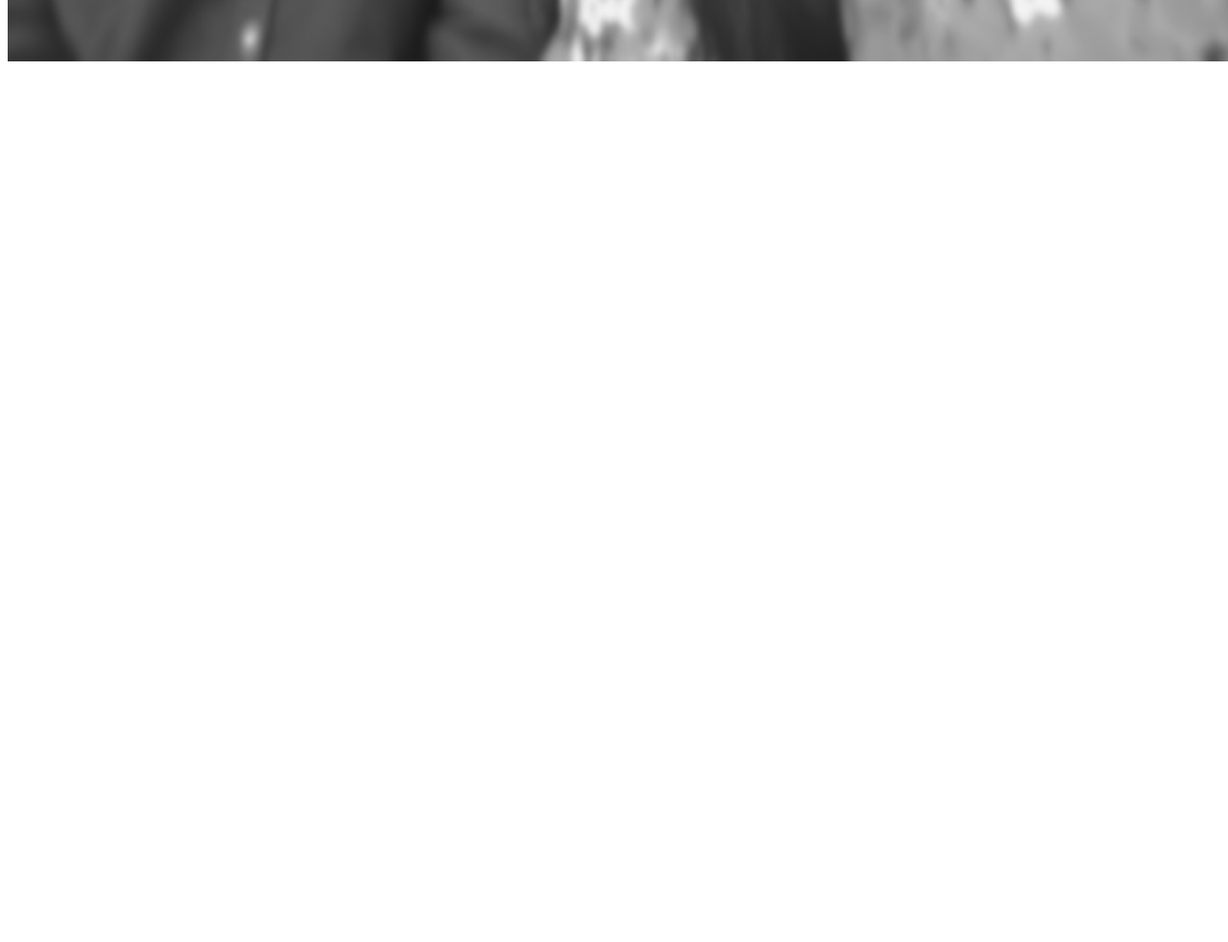
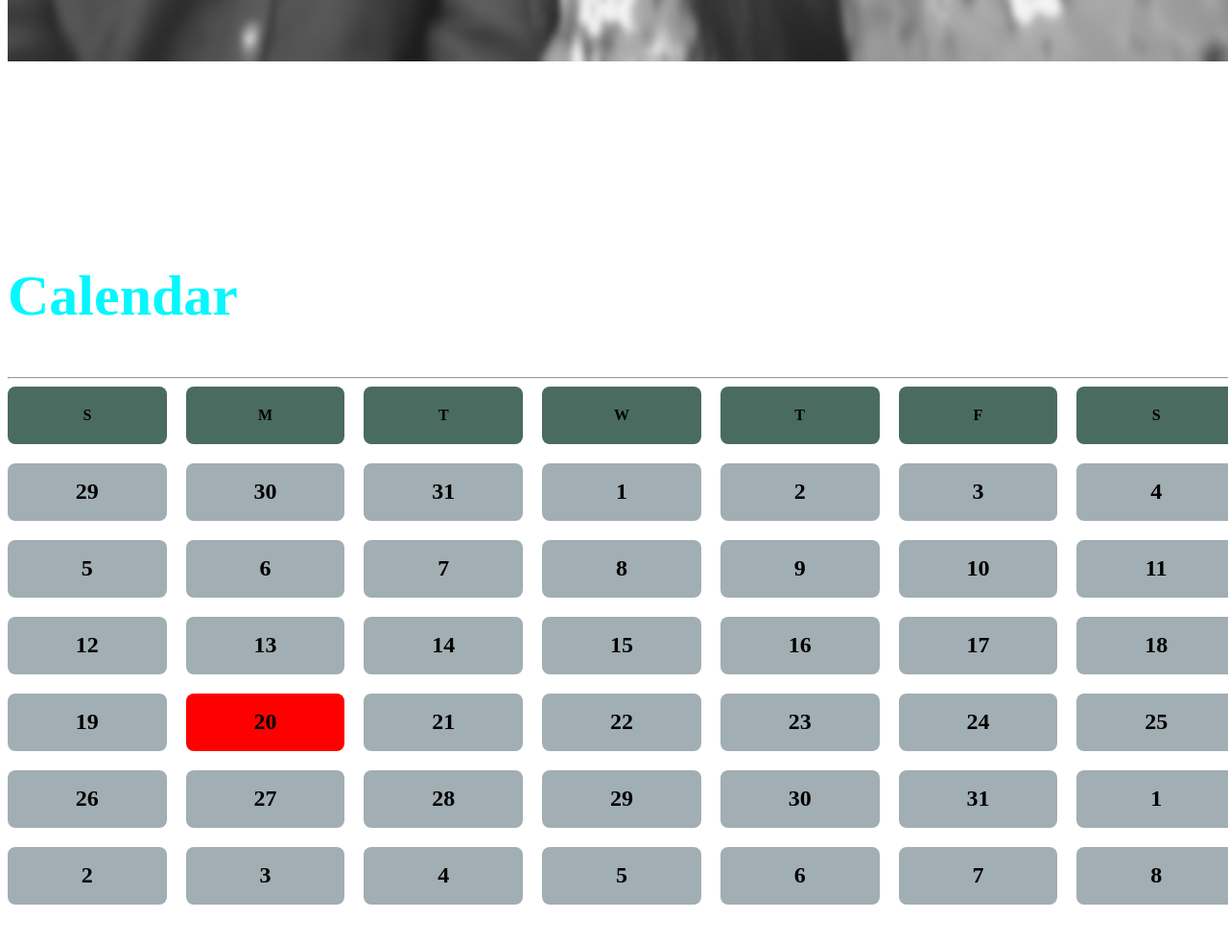
Before and after one commit to roy58465/anniversary-2nd, a plain HTML site: page index.html in a window 1280 px wide. Shown: the part 664-1646 px from the top of the page at 96% size. Before the commit the page ends 896 px from the top, so only its background shows below. Drawn offline with Linux system fonts and the light colour scheme; a web font is replaced by a local one.

Commit message:
added calendar

```diff
--- a/index.html
+++ b/index.html
@@ -21,8 +21,35 @@
             font-size: medium;
             font-weight: 600px;
         }
-        .date{
-            color: rgb(223, 209, 212);
+
+        section{
+            width: 1280px;
+            height: 800px;
+            margin: 0 auto;
+        }
+
+        .calendar-item{
+            display: grid;
+            grid-template-columns: repeat(7, 1fr);
+            column-gap: 20px;
+            row-gap: 20px;
+            border-radius: 8px;
+        }
+        .date, .day{
+            background-color: rgb(161, 174, 179) ;
+            border-radius: 8px;
+            height: 60px;
+            display: flex;
+            justify-content: center;
+            align-items: center;
+            font-size: 1.5em;
+        }
+        .day{
+            background-color: rgb(73, 107, 96);
+            font-size: 1em;
+        }
+        .special{
+            background-color: red;
         }
     </style>
 
@@ -31,7 +58,7 @@
 <body class="normal">
     <div class="anniversary-card">
         <div class="card-item">
-            <h1>HAPPY 2nd <br>ANNIVERSARY</h1>
+            <h1><b>HAPPY 2nd <br>ANNIVERSARY</b></h1>
             <div class="date">20-01-2025</div>
             <hr>
             <P>**It's easy to fall in love, but staying in love with the same person for the rest of one's life is considerably more difficult. May God provide us the strength to stay committed to one another. Happy Anniversary**</P>
@@ -40,6 +67,61 @@
             <img class="image" src="styles/images/image 1.jpg" alt="">
         </div>
     </div>
+    <section>
+        <h1>Calendar</h1>
+        <hr>
+            <div class="calendar-item">
+                <div class="day">S</div>
+                <div class="day">M</div>
+                <div class="day">T</div>
+                <div class="day">W</div>
+                <div class="day">T</div>
+                <div class="day">F</div>
+                <div class="day">S</div>
+                <div class="date">29</div>
+                <div class="date">30</div>
+                <div class="date">31</div>
+                <div class="date">1</div>
+                <div class="date">2</div>
+                <div class="date">3</div>
+                <div class="date">4</div>
+                <div class="date">5</div>
+                <div class="date">6</div>
+                <div class="date">7</div>
+                <div class="date">8</div>
+                <div class="date">9</div>
+                <div class="date">10</div>
+                <div class="date">11</div>
+                <div class="date">12</div>
+                <div class="date">13</div>
+                <div class="date">14</div>
+                <div class="date">15</div>
+                <div class="date">16</div>
+                <div class="date">17</div>
+                <div class="date">18</div>
+                <div class="date">19</div>
+                <div class="date special">20</div>
+                <div class="date">21</div>
+                <div class="date">22</div>
+                <div class="date">23</div>
+                <div class="date">24</div>
+                <div class="date">25</div>
+                <div class="date">26</div>
+                <div class="date">27</div>
+                <div class="date">28</div>
+                <div class="date">29</div>
+                <div class="date">30</div>
+                <div class="date">31</div>
+                <div class="date">1</div>
+                <div class="date">2</div>
+                <div class="date">3</div>
+                <div class="date">4</div>
+                <div class="date">5</div>
+                <div class="date">6</div>
+                <div class="date">7</div>
+                <div class="date">8</div>
+        </div>
+    </section>
 </body>
 
 </html>
--- a/styles/style.css
+++ b/styles/style.css
@@ -10,7 +10,7 @@
     background-repeat: no-repeat;
     width: 1280px;
     height: 800px;
-    margin: auto;
+    margin: 0 auto;
     border-color: solid 1px chartreuse;
     border-radius: 24px;
     display: flex;
```
